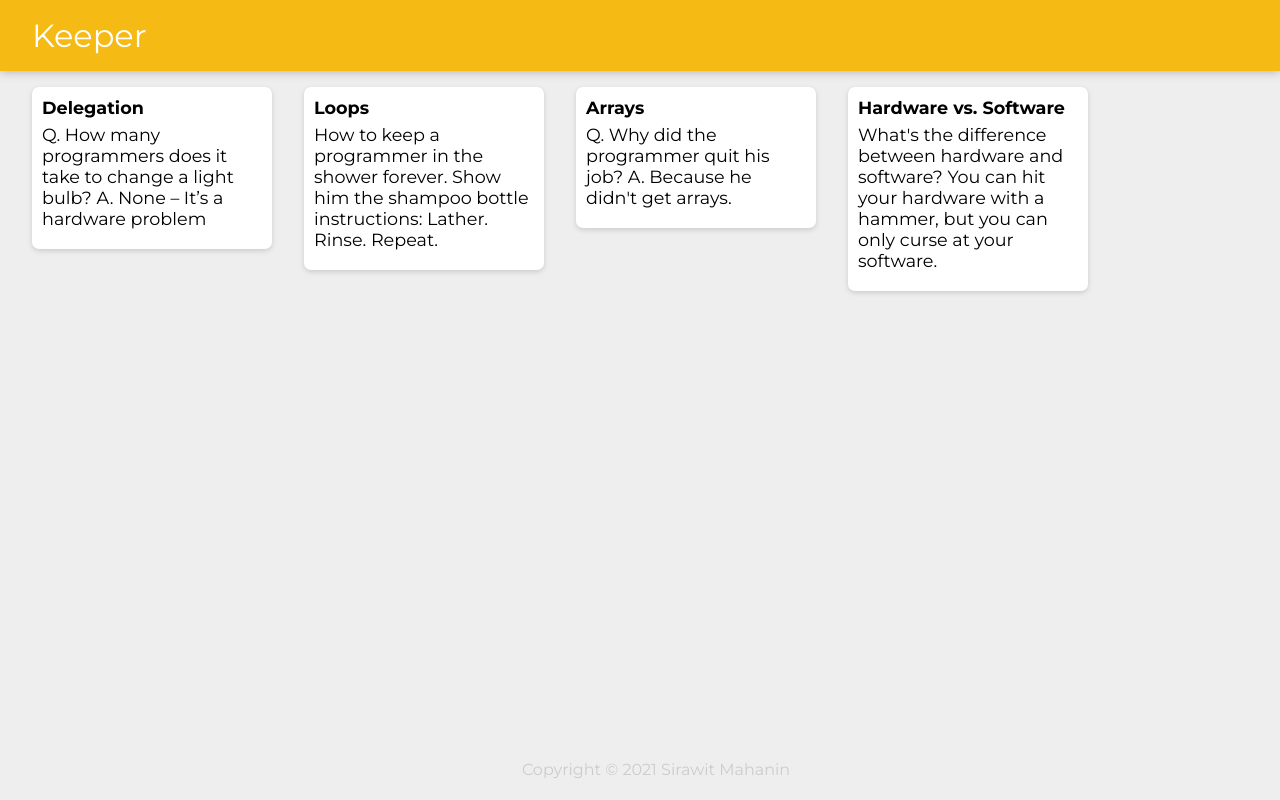
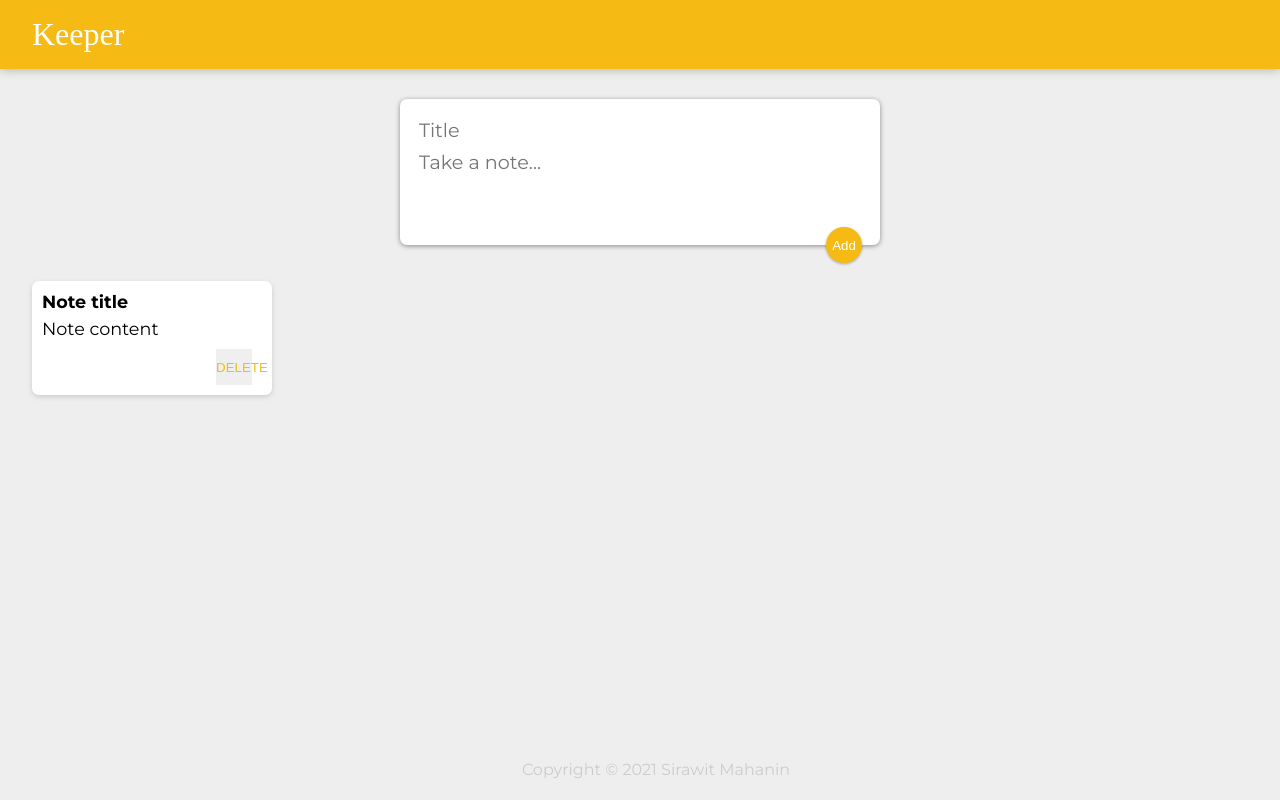
Before and after one commit to manooi/react-project, a React (Create React App) app: page / in a window 1280 px wide. Built offline with nearby package versions, Linux system fonts and the light colour scheme.

Commit message:
Keeper App part3 starter

```diff
--- a/package.json
+++ b/package.json
@@ -8,7 +8,7 @@
     "@testing-library/user-event": "^12.8.3",
     "react": "^17.0.1",
     "react-dom": "^17.0.1",
-    "react-scripts": "4.0.3",
+    "react-scripts": "^4.0.3",
     "web-vitals": "^1.1.1"
   },
   "scripts": {
--- a/public/styles.css
+++ b/public/styles.css
@@ -3,11 +3,9 @@
   margin: 0;
   box-sizing: border-box;
 }
-
 html {
   font-family: "Montserrat", sans-serif;
 }
-
 body {
   background: #eee;
   padding: 0 16px;
@@ -22,9 +20,8 @@
 
 header h1 {
   color: #fff;
-  /* font-family: "McLaren", cursive; */
-  font-weight: 400;
-  font-family: "Montserrat", sans-serif;
+  font-family: "McLaren", cursive;
+  font-weight: 200;
 }
 
 footer {
@@ -38,7 +35,6 @@
 footer p {
   color: #ccc;
 }
-
 .note {
   background: #fff;
   border-radius: 7px;
@@ -48,15 +44,59 @@
   margin: 16px;
   float: left;
 }
-
 .note h1 {
   font-size: 1.1em;
   margin-bottom: 6px;
 }
-
 .note p {
   font-size: 1.1em;
   margin-bottom: 10px;
   white-space: pre-wrap;
   word-wrap: break-word;
 }
+
+.note button {
+  position: relative;
+  float: right;
+  margin-right: 10px;
+  color: #f5ba13;
+  border: none;
+  width: 36px;
+  height: 36px;
+  cursor: pointer;
+  outline: none;
+}
+
+form {
+  position: relative;
+  width: 480px;
+  margin: 30px auto 20px auto;
+  background: #fff;
+  padding: 15px;
+  border-radius: 7px;
+  box-shadow: 0 1px 5px rgb(138, 137, 137);
+}
+form input,
+form textarea {
+  width: 100%;
+  border: none;
+  padding: 4px;
+  outline: none;
+  font-size: 1.2em;
+  font-family: inherit;
+  resize: none;
+}
+form button {
+  position: absolute;
+  right: 18px;
+  bottom: -18px;
+  background: #f5ba13;
+  color: #fff;
+  border: none;
+  border-radius: 50%;
+  width: 36px;
+  height: 36px;
+  box-shadow: 0 1px 3px rgba(0, 0, 0, 0.3);
+  cursor: pointer;
+  outline: none;
+}
--- a/src/components/App.js
+++ b/src/components/App.js
@@ -1,20 +1,15 @@
-import React from 'react';
-import Header from './Header'
-import Footer from './Footer'
-import Note from './Note'
-import notes from "./notes";
+import React from "react";
+import Header from "./Header";
+import Footer from "./Footer";
+import Note from "./Note";
+import CreateArea from "./CreateArea";
 
 function App() {
   return (
     <div>
       <Header />
-      {notes.map(noteItem => (
-        <Note
-          key={noteItem.key}
-          title={noteItem.title}
-          content={noteItem.content}
-        />
-      ))}
+      <CreateArea />
+      <Note key={1} title="Note title" content="Note content" />
       <Footer />
     </div>
   );
--- /dev/null
+++ b/src/components/CreateArea.jsx
@@ -0,0 +1,15 @@
+import React from "react";
+
+function CreateArea() {
+  return (
+    <div>
+      <form>
+        <input name="title" placeholder="Title" />
+        <textarea name="content" placeholder="Take a note..." rows="3" />
+        <button>Add</button>
+      </form>
+    </div>
+  );
+}
+
+export default CreateArea;
--- a/src/components/Note.jsx
+++ b/src/components/Note.jsx
@@ -5,6 +5,7 @@
     <div className="note">
       <h1>{props.title}</h1>
       <p>{props.content}</p>
+      <button>DELETE</button>
     </div>
   );
 }
```
Also changed, not shown: 1 other file (tests, documents, lock files or other folders).
